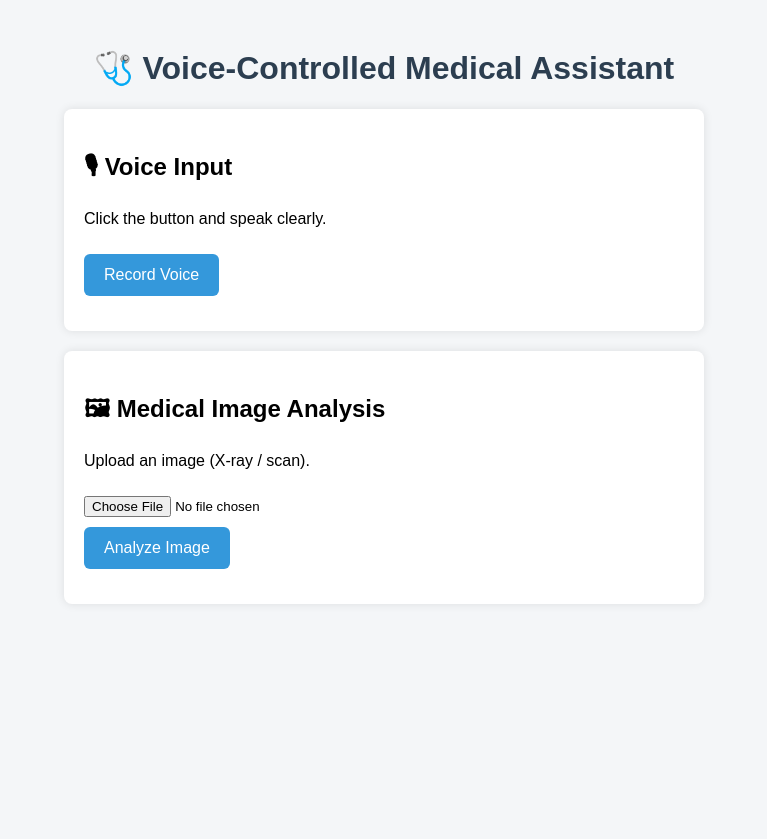
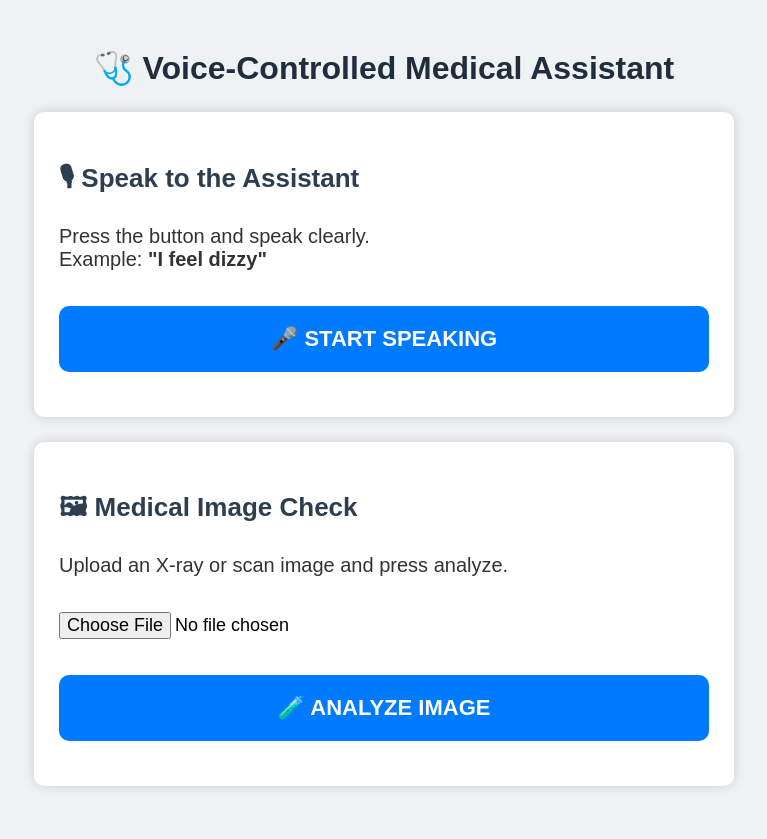
Before and after one commit to Yashwanthg876/voice-medical-assistant, a Flask app: page / in a window 1280 px wide. Shown: the whole page, without its empty margins (256-1023 px from the left). Before the commit the page ends 569 px from the top, so only its background shows below. Run offline with Flask 3, Linux system fonts and the light colour scheme.

Commit message:
Improve UI for elderly users with accessible design

```diff
--- a/templates/index.html
+++ b/templates/index.html
@@ -7,57 +7,86 @@
 
     <style>
         body {
-            font-family: Arial, sans-serif;
-            background-color: #f4f6f8;
+            font-family: Arial, Helvetica, sans-serif;
+            background-color: #eef2f3;
             padding: 20px;
+            font-size: 18px;
         }
 
         h1 {
             text-align: center;
+            color: #1f2d3d;
+            font-size: 32px;
+        }
+
+        h2 {
+            font-size: 26px;
             color: #2c3e50;
         }
 
         .section {
             background: #ffffff;
-            padding: 20px;
-            margin: 20px auto;
-            border-radius: 8px;
-            max-width: 600px;
-            box-shadow: 0 0 10px rgba(0,0,0,0.1);
+            padding: 25px;
+            margin: 25px auto;
+            border-radius: 10px;
+            max-width: 650px;
+            box-shadow: 0 0 12px rgba(0,0,0,0.15);
+        }
+
+        p {
+            font-size: 20px;
+            color: #333;
         }
 
         button {
-            padding: 12px 20px;
-            font-size: 16px;
-            background-color: #3498db;
+            width: 100%;
+            padding: 20px;
+            font-size: 22px;
+            font-weight: bold;
+            background-color: #007bff;
             color: white;
             border: none;
-            border-radius: 6px;
+            border-radius: 10px;
             cursor: pointer;
-            margin-top: 10px;
+            margin-top: 15px;
         }
 
         button:hover {
-            background-color: #2980b9;
+            background-color: #0056b3;
+        }
+
+        .emergency-btn {
+            background-color: #d9534f;
+        }
+
+        .emergency-btn:hover {
+            background-color: #c9302c;
         }
 
         input[type="file"] {
-            margin-top: 10px;
+            font-size: 18px;
+            margin-top: 15px;
         }
 
         .output {
-            margin-top: 15px;
-            font-size: 16px;
-            color: #2c3e50;
+            margin-top: 20px;
+            font-size: 22px;
+            color: #1f2d3d;
         }
 
         .intent {
             font-weight: bold;
-            margin-top: 5px;
+            margin-top: 10px;
         }
 
         .emergency {
             color: red;
+            font-size: 24px;
+        }
+
+        .confidence {
+            font-size: 20px;
+            margin-top: 10px;
         }
     </style>
 </head>
@@ -65,32 +94,39 @@
 
 <h1>🩺 Voice-Controlled Medical Assistant</h1>
 
-<!-- ================= VOICE SECTION ================= -->
+<!-- ========== VOICE SECTION ========== -->
 <div class="section">
-    <h2>🎙 Voice Input</h2>
-    <p>Click the button and speak clearly.</p>
+    <h2>🎙 Speak to the Assistant</h2>
+    <p>
+        Press the button and speak clearly.<br>
+        Example: <b>"I feel dizzy"</b>
+    </p>
 
-    <button onclick="recordVoice()">Record Voice</button>
+    <button onclick="recordVoice()">🎤 START SPEAKING</button>
 
     <div class="output" id="voiceResult"></div>
 </div>
 
-<!-- ================= IMAGE SECTION ================= -->
+<!-- ========== IMAGE SECTION ========== -->
 <div class="section">
-    <h2>🖼 Medical Image Analysis</h2>
-    <p>Upload an image (X-ray / scan).</p>
+    <h2>🖼 Medical Image Check</h2>
+    <p>
+        Upload an X-ray or scan image and press analyze.
+    </p>
 
     <input type="file" id="imageInput">
-    <br>
-    <button onclick="uploadImage()">Analyze Image</button>
+    <br><br>
+
+    <button onclick="uploadImage()">🧪 ANALYZE IMAGE</button>
 
     <div class="output" id="imageResult"></div>
 </div>
 
 <script>
-/* ================= VOICE RECORDING ================= */
+/* ========== VOICE RECORDING ========== */
 function recordVoice() {
-    document.getElementById("voiceResult").innerHTML = "Listening...";
+    document.getElementById("voiceResult").innerHTML =
+        "🎧 Listening... Please speak now.";
 
     navigator.mediaDevices.getUserMedia({ audio: true })
     .then(stream => {
@@ -117,37 +153,40 @@ function recordVoice() {
                 })
                 .then(response => response.json())
                 .then(data => {
-                    let intentClass = data.intent === "EMERGENCY" ? "emergency" : "";
+                    let intentStyle = data.intent === "EMERGENCY"
+                        ? "emergency"
+                        : "intent";
 
                     document.getElementById("voiceResult").innerHTML =
                         "<b>You said:</b> " + data.text + "<br>" +
-                        "<span class='intent " + intentClass + "'>" +
+                        "<span class='" + intentStyle + "'>" +
                         "Detected intent: " + data.intent +
                         "</span>";
                 })
-                .catch(error => {
+                .catch(() => {
                     document.getElementById("voiceResult").innerText =
-                        "Error processing voice input";
+                        "❌ Could not process voice input";
                 });
             };
         }, 4000);
     })
     .catch(() => {
         document.getElementById("voiceResult").innerText =
-            "Microphone access denied";
+            "❌ Microphone access denied";
     });
 }
 
-/* ================= IMAGE UPLOAD ================= */
+/* ========== IMAGE UPLOAD ========== */
 function uploadImage() {
     const imageInput = document.getElementById("imageInput");
 
     if (imageInput.files.length === 0) {
-        alert("Please select an image first");
+        alert("Please choose an image first");
         return;
     }
 
-    document.getElementById("imageResult").innerHTML = "Analyzing image...";
+    document.getElementById("imageResult").innerHTML =
+        "🔍 Analyzing image... Please wait.";
 
     const formData = new FormData();
     formData.append("image", imageInput.files[0]);
@@ -159,12 +198,14 @@ function uploadImage() {
     .then(response => response.json())
     .then(data => {
         document.getElementById("imageResult").innerHTML =
-            "<b>Prediction:</b> " + data.prediction + "<br>" +
-            "<b>Confidence:</b> " + (data.confidence * 100).toFixed(1) + "%";
+            "<b>Result:</b> " + data.prediction + "<br>" +
+            "<span class='confidence'>" +
+            "Confidence: " + (data.confidence * 100).toFixed(1) + "%" +
+            "</span>";
     })
     .catch(() => {
         document.getElementById("imageResult").innerText =
-            "Error analyzing image";
+            "❌ Image analysis failed";
     });
 }
 </script>
```
